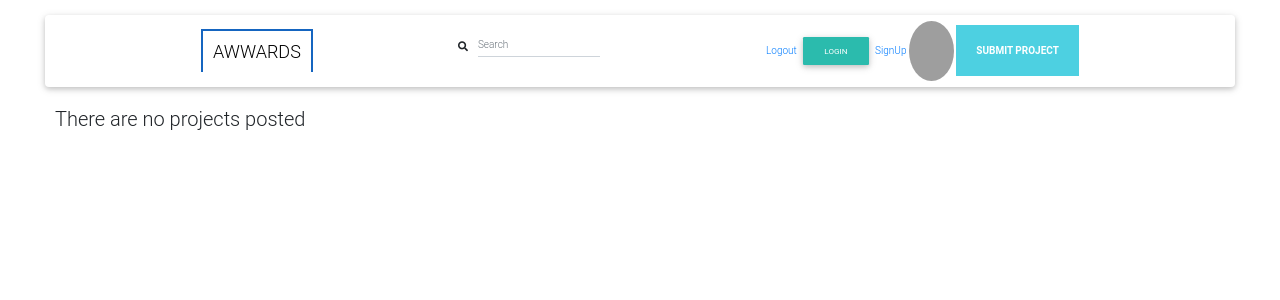
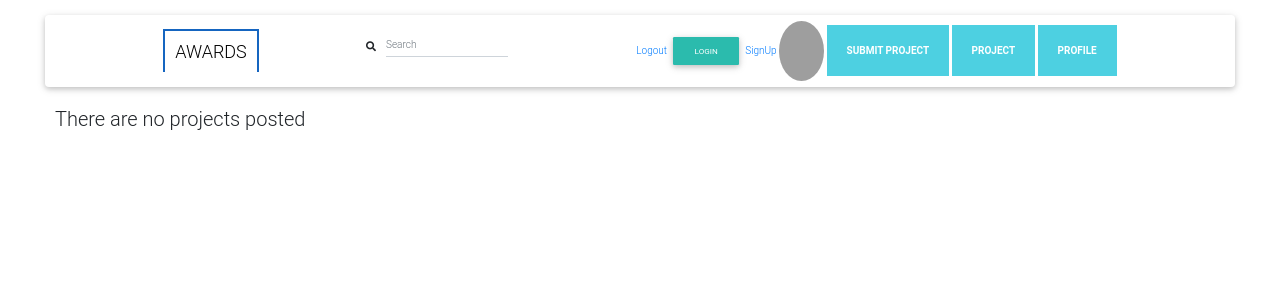
Before and after one commit to Tashanah/TUPIKE, a Django app: page / in a window 1280 px wide. Shown: the top 300 px of the page. Run offline with Django 3.2, Linux system fonts and the light colour scheme; the visitor is signed in with stand-in values (Sample User, id 1); data that the repository does not hold is empty; some libraries are stand-ins or nearby versions; grey boxes are pictures that could not be loaded.

Commit message:
links to API added to navbar

```diff
--- a/prize/templates/navbar.html
+++ b/prize/templates/navbar.html
@@ -38,7 +38,7 @@
 <nav style="background-color:white;" class="animated slideInDown navbar-collapse">
   <div class="navbar mx-5">
     <div id="logo">
-      <a href="{% url 'home' %}" id="brand"> AWWARDS</a>
+      <a href="{% url 'home' %}" id="brand"> AWARDS</a>
 
     </div>
     <div class="nav-search">
@@ -63,6 +63,8 @@
         <img class="rounded-circle" alt="" src="{{user.profile.profile_photo.url}}" height="60" width="45" />
       </a>
       <a href="{% url 'post_project' %}" id="projects">SUBMIT PROJECT</a>
+      <a href="{% url 'project_name' %}" id="projects">PROJECT</a>
+      <a href="{% url 'profile_name' %}" id="projects">PROFILE</a>
 
 
     </div>
--- a/prize/templates/project.html
+++ b/prize/templates/project.html
@@ -15,6 +15,7 @@
                     </div>
                     <div class="panel-footer">
                         <p style="font-family: 'Rajdhani', sans-serif; color: black; font-size: 25px" >{{project.description}}</p>
+                         <a href="{{project.link.url}}">{{project.link}}</a>
                         {% for comment in comments %}
 
                         {{comment.user.username}}: {{comment.comm}}</p>
@@ -47,7 +48,10 @@
                             <img src="{{projects.image_landing.url}}" class="img-responsive" alt="project">
                         </div>
                         <div class="modal-footer">
-                            <p data-dismiss="modal" style="font-family: 'Rajdhani', sans-serif; color: black; font-size: 25px">{{project.caption}}</p>
+                            <p data-dismiss="modal" style="font-family: 'Rajdhani', sans-serif; color: black; font-size: 25px">{{project.description}}</p>
+                            <p><a href="{{project.link.url}}">{{project.link}}</a></p>
+
+
                         </div>
 
                     </div>
--- a/prize/views.py
+++ b/prize/views.py
@@ -78,6 +78,8 @@ class ProjectsList(APIView):
         serializers = ProjectsSerializer(all_projects, many=True)
         return Response(serializers.data)
 
+
+
     def post(self, request, format=None):
         serializers =ProjectsSerializer(data=request.data)
         if serializers.is_valid():
@@ -85,11 +87,15 @@ class ProjectsList(APIView):
             return Response(serializers.data, status=status.HTTP_201_CREATED)
         return Response(serializers.errors, status=status.HTTP_400_BAD_REQUEST)
 
+        permission_classes = (IsAdminOrReadOnly,)
+
 class ProfileList(APIView):
     def get(self, request, format=None):
         all_profile = Profile.objects.all()
         serializers = ProfileSerializer(all_profile, many=True)
         return Response(serializers.data)
+
+
 
     def post(self, request, format=None):
         serializers =ProfileSerializer(data=request.data)
@@ -97,3 +103,5 @@ class ProfileList(APIView):
             serializers.save()
             return Response(serializers.data, status=status.HTTP_201_CREATED)
         return Response(serializers.errors, status=status.HTTP_400_BAD_REQUEST)
+
+        permission_classes = (IsAdminOrReadOnly,)
```
